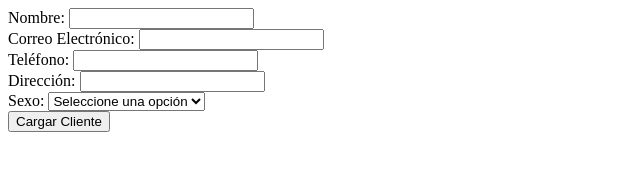
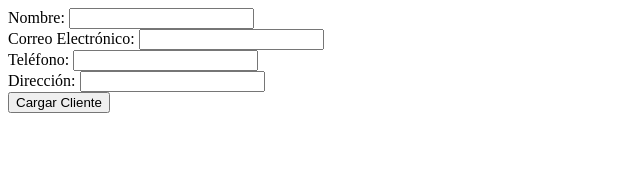
Before and after one commit to E2Last/TP1-Prueba-David, a plain HTML site: page index.html in a window 1280 px wide. Shown: the whole page, without its empty margins (0-640 px from the left). Drawn offline with Linux system fonts and the light colour scheme.

Commit message:
Elmine select de sexo

```diff
--- a/index.html
+++ b/index.html
@@ -19,14 +19,6 @@
         <label for="address">Dirección:</label>
         <input type="text" id="address" name="address">
         <br>
-        <label for="gender">Sexo:</label>
-        <select id="gender" name="gender" required>
-            <option value="">Seleccione una opción</option>
-            <option value="male">Masculino</option>
-            <option value="female">Femenino</option>
-            <option value="other">Otro</option>
-        </select>
-        <br>
         <button type="submit">Cargar Cliente</button>
     </form>
 </body>
```
